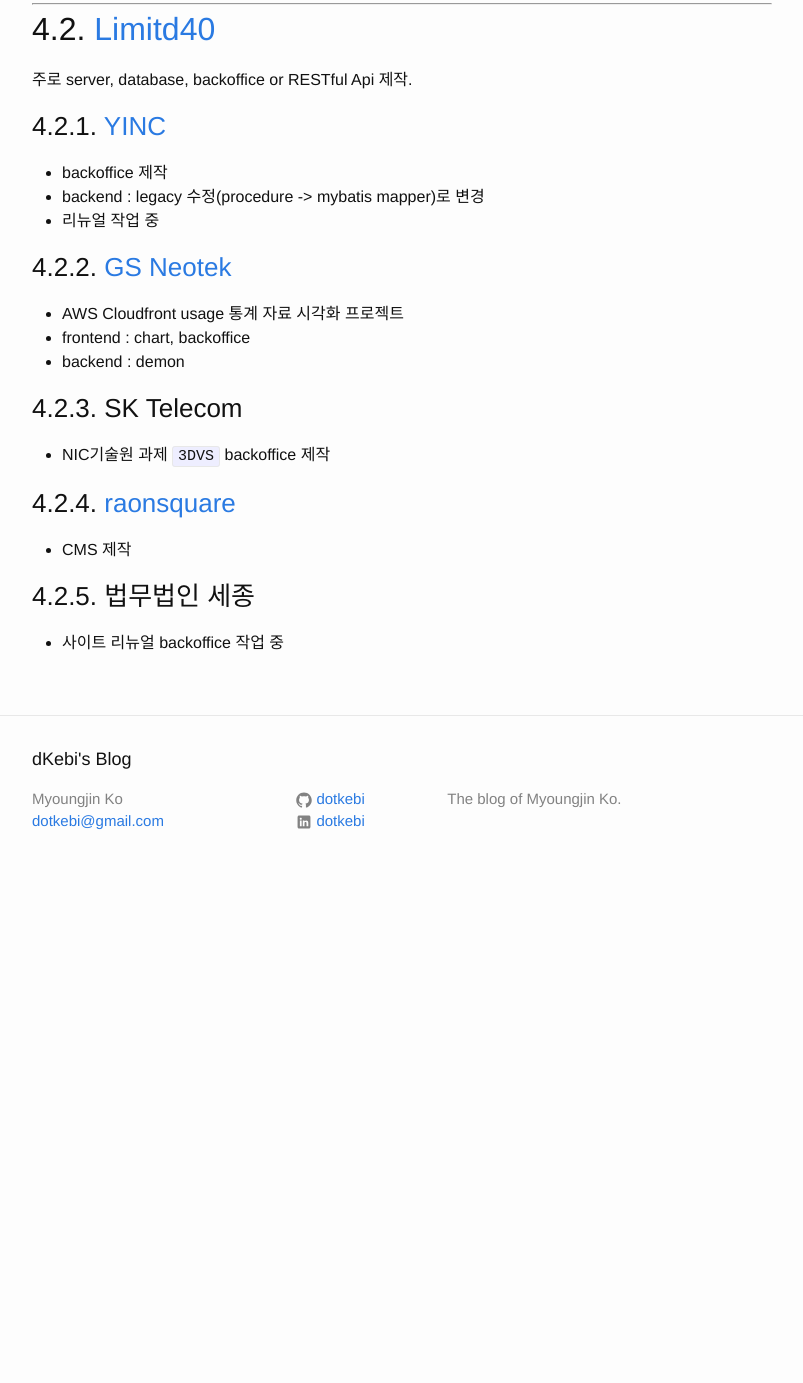
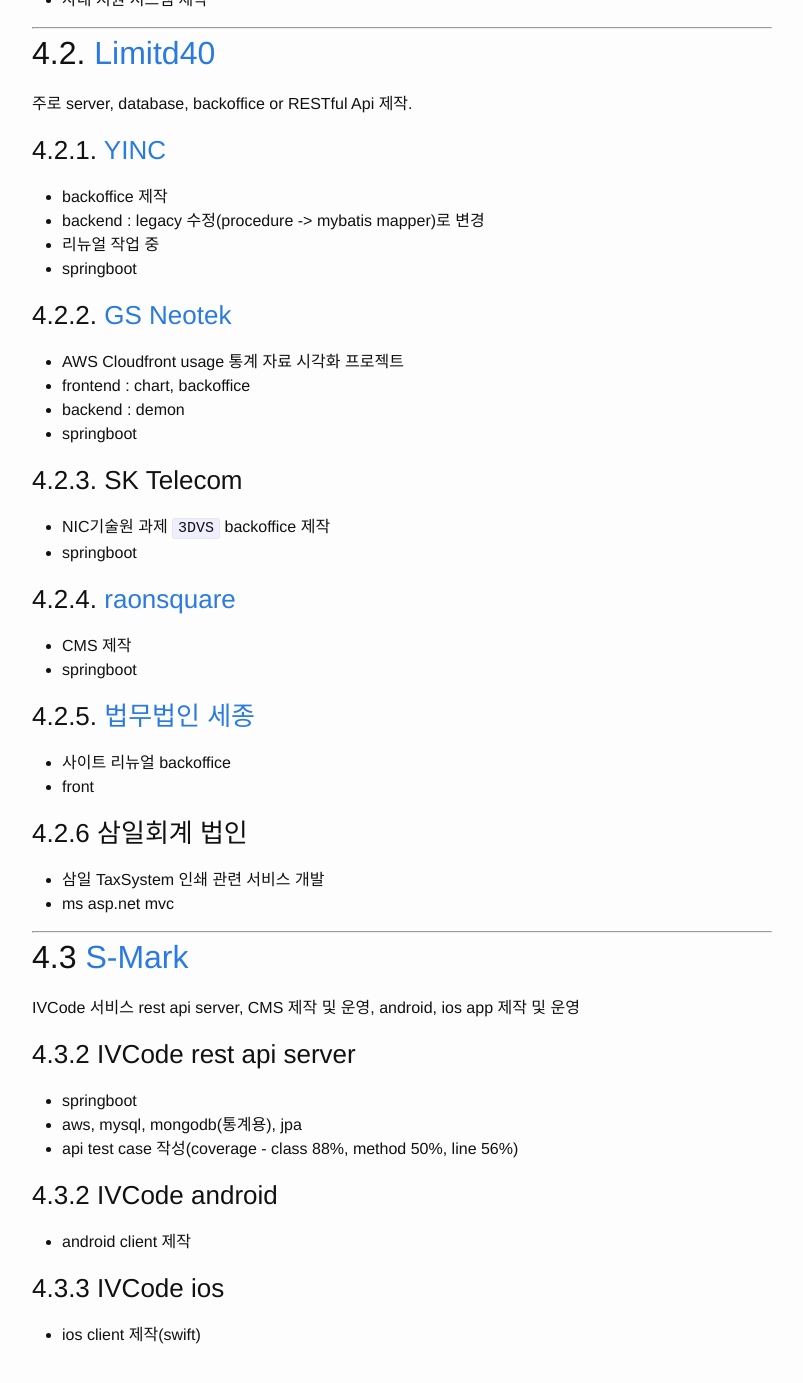
Before and after one commit to dotkebi/dotkebi.github.com, a Jekyll site: the page built from _posts/2017-08-17-resume.md, in a window 1280 px wide and 1400 px high, scrolled down 1310 px. Shown: the top 1383 px of the window, without its empty margins (238-1041 px from the left). Built offline with Jekyll 4.4.1, drawn with Linux system fonts in a browser that asks for light colours; our own code applies the rules of GitHub Pages for plain Markdown files; comment, search, counter and statistics services are not loaded; before the commit the page ends 2203 px from its top, so only the background shows below that; some of the changed text lies outside the part shown.

Commit message:
update resume

```diff
--- a/_posts/2017-08-17-resume.md
+++ b/_posts/2017-08-17-resume.md
@@ -7,8 +7,8 @@
 
 # 2.tech spec
 
-* language : java, javascript, sql, c#, python
-* framework : spring, android, nodejs, unity
+* language : java, javascript, sql, c#, python, swift
+* framework : spring, android, nodejs, ios, unity
 * os : linux(centos, ubuntu), mac osx, windows
 * PaaS : aws(ec2, rds, cloudfront, cloudwatch, lambda, route53), heroku
 
@@ -32,7 +32,7 @@
 
 * 서울시 앱공모전 준비
 * Android
-
+* 시간상 문제로 보류
 
 # 4. 주요 경력
 
@@ -56,22 +56,53 @@
 * backoffice 제작
 * backend : legacy 수정(procedure -> mybatis mapper)로 변경
 * 리뉴얼 작업 중
+* springboot
 
 ### 4.2.2. [GS Neotek](https://cfstats.gsclip.com)
 
 * AWS Cloudfront usage 통계 자료 시각화 프로젝트
 * frontend : chart, backoffice
 * backend : demon
+* springboot
 
 ### 4.2.3. SK Telecom
 
 * NIC기술원 과제 `3DVS` backoffice 제작
+* springboot
 
 
 ### 4.2.4. [raonsquare](http://playdodo.co.kr/)
 
 * CMS 제작
+* springboot
 
-### 4.2.5. 법무법인 세종
+### 4.2.5. [법무법인 세종](https://www.shinkim.com/kor)
 
-* 사이트 리뉴얼 backoffice 작업 중
+* 사이트 리뉴얼 backoffice
+* front
+
+### 4.2.6 삼일회계 법인
+
+* 삼일 TaxSystem 인쇄 관련 서비스 개발
+* ms asp.net mvc
+
+---
+
+## 4.3 [S-Mark](http://www.s-mark.co.kr)
+
+IVCode 서비스 rest api server, CMS 제작 및 운영,
+android, ios app 제작 및 운영
+
+### 4.3.2 IVCode rest api server
+
+* springboot
+* aws, mysql, mongodb(통계용), jpa
+* api test case 작성(coverage - class 88%, method 50%, line 56%)
+
+### 4.3.2 IVCode android
+
+* android client 제작
+
+### 4.3.3 IVCode ios
+
+* ios client 제작(swift)
```
Also changed, not shown: _posts/2018-05-24-myscore.md (added, +19 -0 lines).
